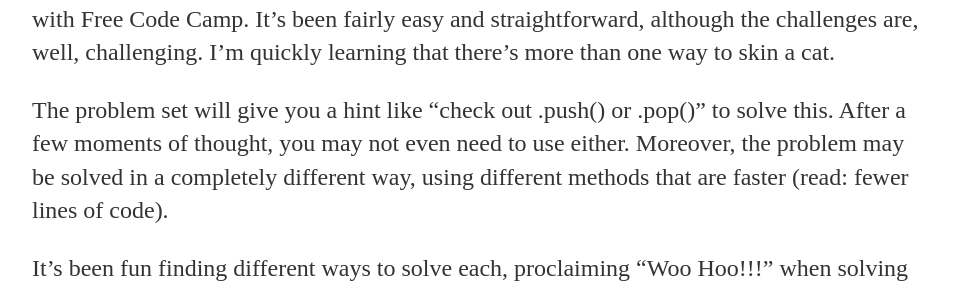
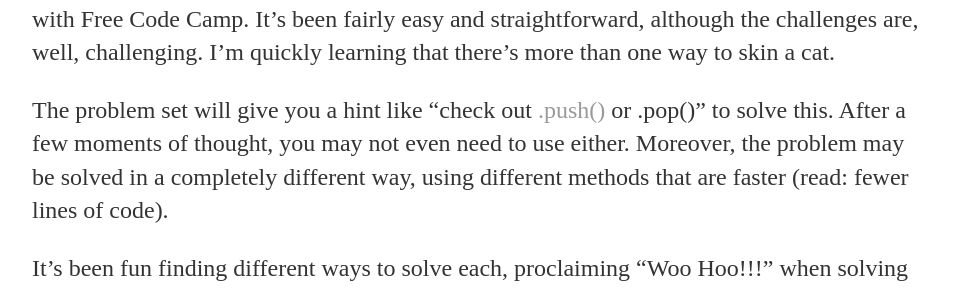
Before and after one commit to falterfriday/blog, a Jekyll site: the page built from _posts/2016-05-25-JavaScript-The-Beginning.md, in a window 1280 px wide. Shown: the part 286-578 px from the top of the page, without its empty margins (160-1117 px from the left). Built offline with Jekyll 4.4.1, drawn with Linux system fonts in a browser that asks for light colours; part of the change alters nothing that is shown.

```diff
--- a/_posts/2016-05-25-JavaScript-The-Beginning.md
+++ b/_posts/2016-05-25-JavaScript-The-Beginning.md
@@ -5,7 +5,7 @@ date: 2016-05-25
 ---
 This post should be fairly brief. I've been playing around with algorithms and JavaScript with Free Code Camp. It's been fairly easy and straightforward, although the challenges are, well, challenging. I'm quickly learning that there's more than one way to skin a cat.
 
-The problem set will give you  a hint like "check out .push() or .pop()" to solve this. After a few moments of thought, you may not even need to use either. Moreover, the problem may be solved in a completely different way, using different methods that are faster (read: fewer lines of code).
+The problem set will give you  a hint like "check out <a href="https://developer.mozilla.org/en-US/docs/Web/JavaScript/Reference/Global_Objects/Array/push" target="_blank">.push()</a> or .pop()" to solve this. After a few moments of thought, you may not even need to use either. Moreover, the problem may be solved in a completely different way, using different methods that are faster (read: fewer lines of code).
 
 It's been fun finding different ways to solve each, proclaiming "Woo Hoo!!!" when solving the more frustrating/difficult problems.
 
```
